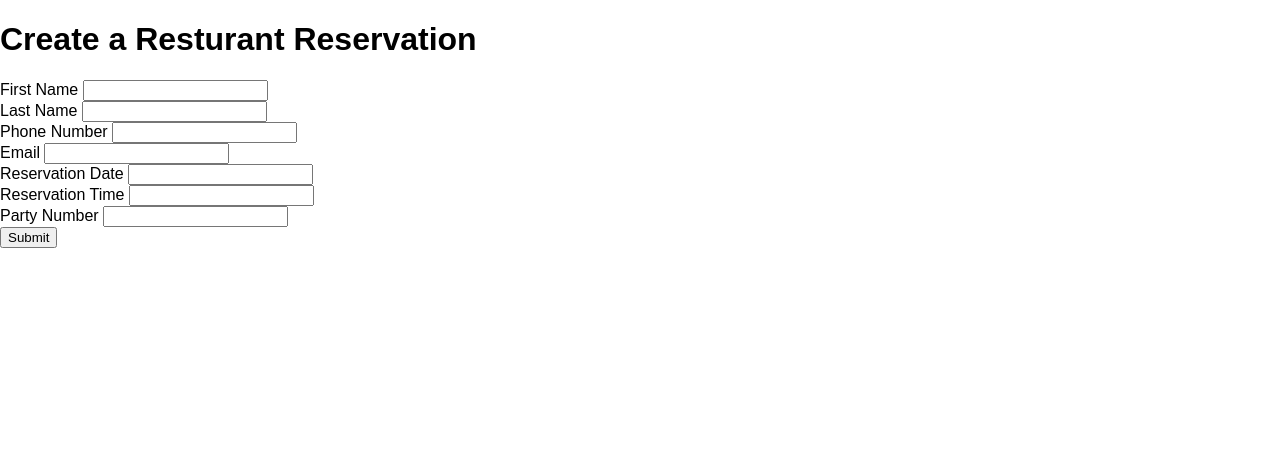
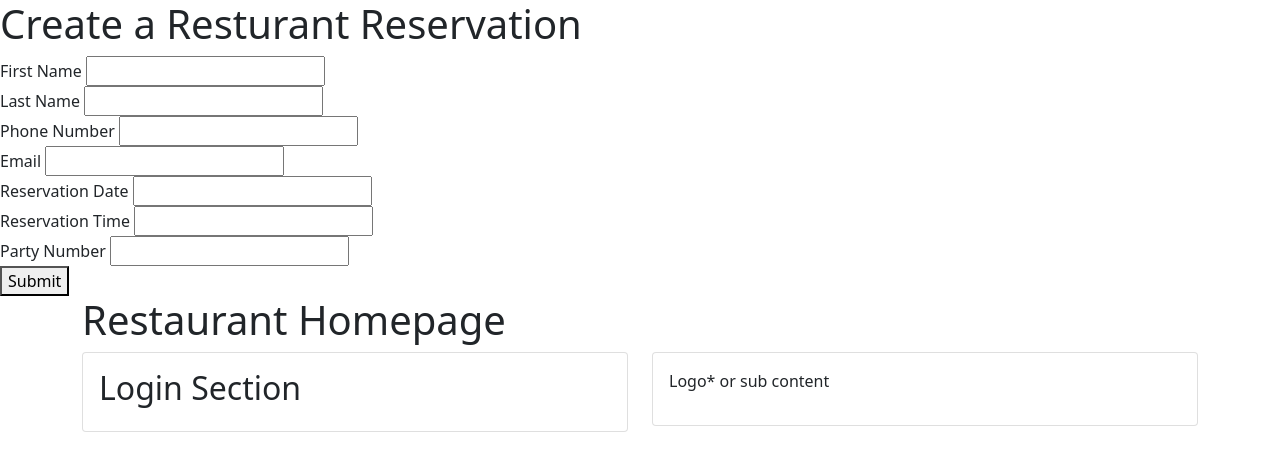
Before and after one commit to salvadorsalgado1/restaurant-350, a Flask app: page / in a window 1280 px wide. Shown: the top 471 px of the page. Run offline with Flask 2, Linux system fonts and the light colour scheme.

Commit message:
init layout for login

```diff
--- a/templates/base.html
+++ b/templates/base.html
@@ -5,9 +5,32 @@
     <meta name="viewport" content="width=device-width, initial-scale=1.0">
     <meta http-equiv="X-UA-Compatible" content="ie=edge">
     <link rel="stylesheet" href="{{ url_for('static', filename = 'css/main.css')}}">
+    <link href="https://cdn.jsdelivr.net/npm/bootstrap@5.0.2/dist/css/bootstrap.min.css" rel="stylesheet" integrity="sha384-EVSTQN3/azprG1Anm3QDgpJLIm9Nao0Yz1ztcQTwFspd3yD65VohhpuuCOmLASjC" crossorigin="anonymous">
+
     {% block head %}{% endblock %}
 </head>
 <body>
     {% block body %}{% endblock %}
+    <div class="container">
+        <h1>Restaurant Homepage</h1>
+        <div class="row">
+            <div class="col">
+                <div class="card">
+                    <div class="card-body">
+                        <h2>Login Section</h2>
+                    </div>
+                </div>
+            </div>
+            <div class="col">
+                <div class="card">
+                    <div class="card-body">
+                        <p>Logo* or sub content</p>
+                    </div>
+                </div>
+            </div>
+        </div>
+    </div>
+
+    <script src="https://cdn.jsdelivr.net/npm/bootstrap@5.0.2/dist/js/bootstrap.bundle.min.js" integrity="sha384-MrcW6ZMFYlzcLA8Nl+NtUVF0sA7MsXsP1UyJoMp4YLEuNSfAP+JcXn/tWtIaxVXM" crossorigin="anonymous"></script>
 </body>
 </html>
```
